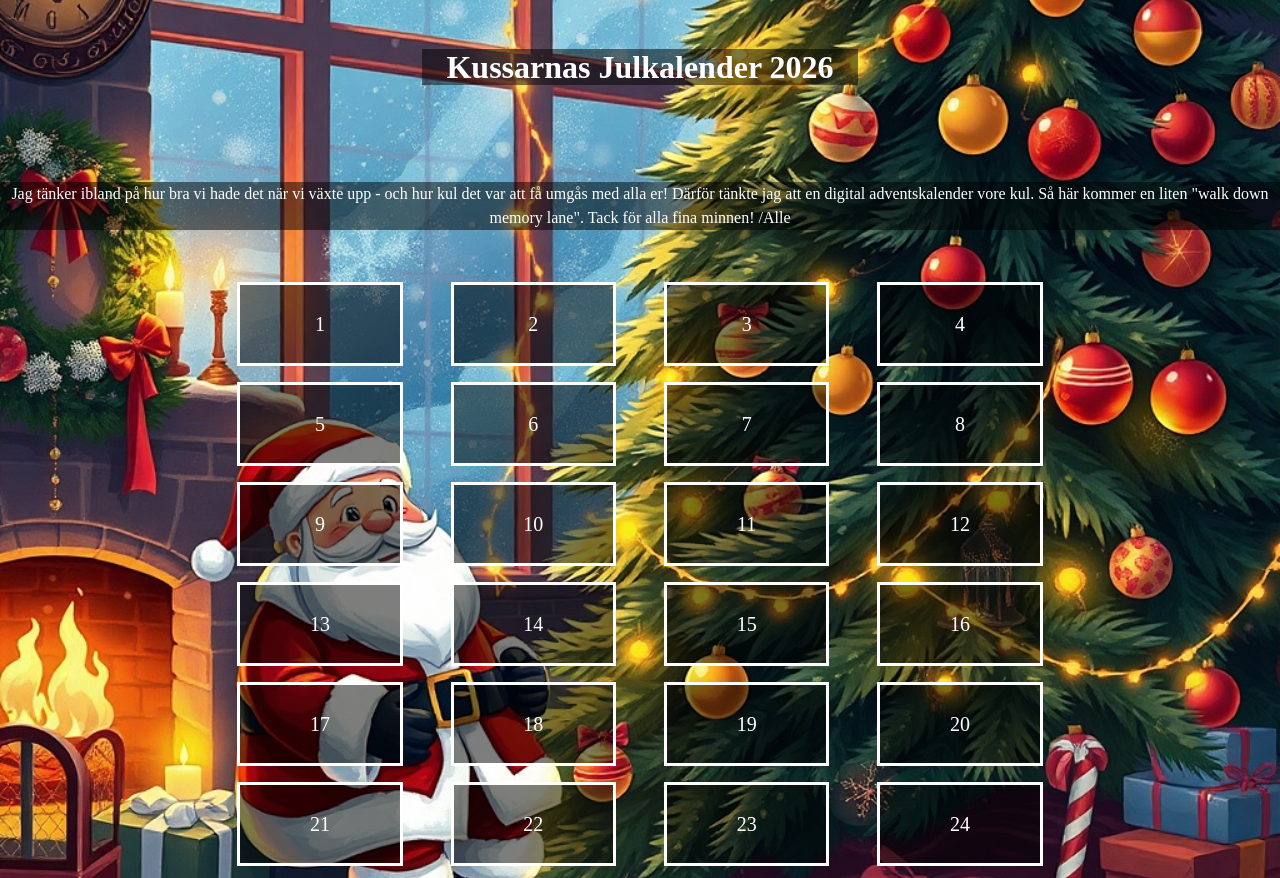
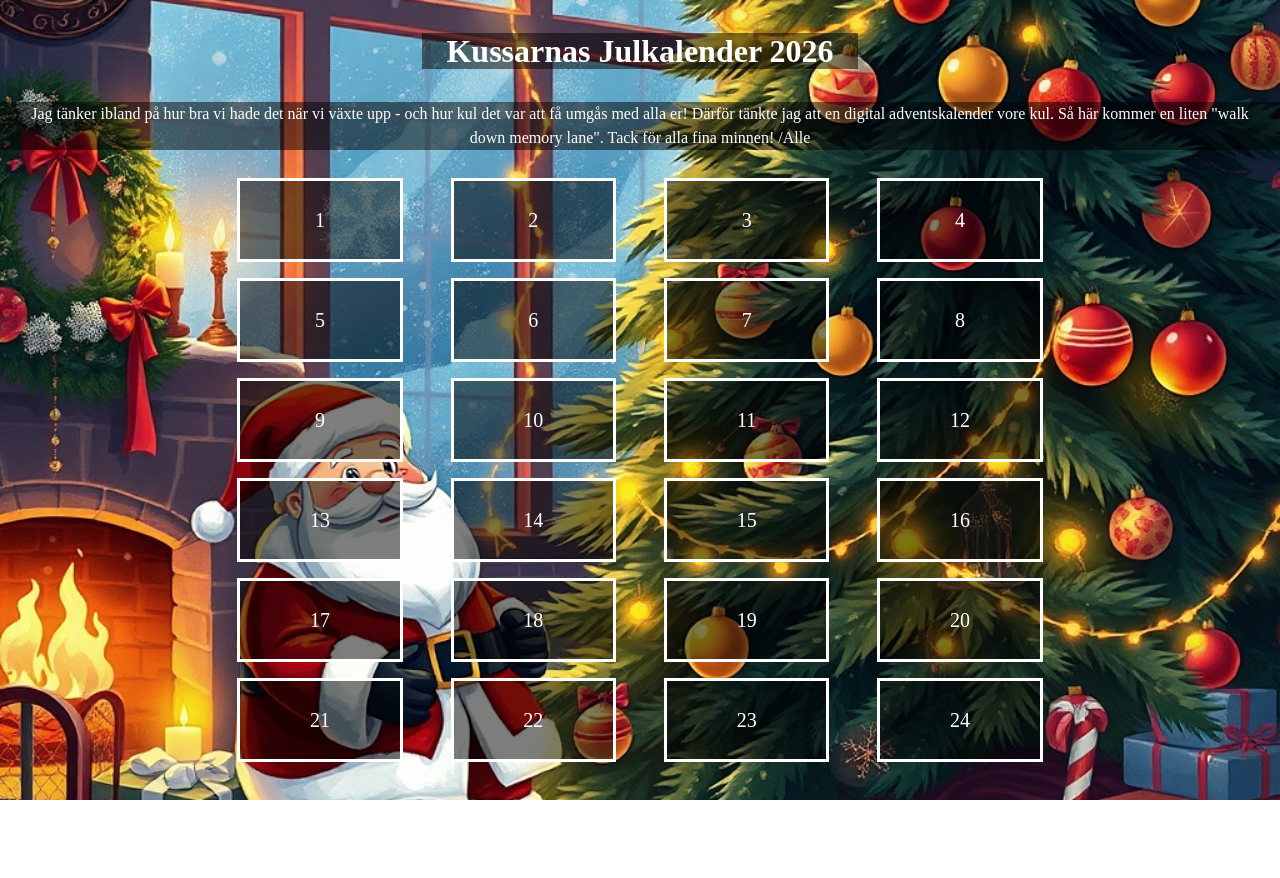
Before and after one commit to alni2600/adventcalendar-master, a plain HTML site: page index.html in a window 1280 px wide. After the commit the page ends 800 px from the top, so only its background shows below. Drawn offline with nearby package versions, Linux system fonts and the light colour scheme; a web font is replaced by a local one.

Commit message:
margin-ändringar rubrik

```diff
--- a/assets/css/style.css
+++ b/assets/css/style.css
@@ -60,7 +60,11 @@
     color: black;
 }
 
-.extra-padding-sides{
+.extra-padding-sides {
     padding-right: 1.5rem;
     padding-left: 1.5rem;
 }
+
+.mt2 {
+    margin-top: 2rem;
+}
--- a/index.html
+++ b/index.html
@@ -14,14 +14,14 @@
 
             <!-- kalender header -->
             <div class="row h-100 no-gutters">
-                <div class="col-12 mb-4">
-                    <h2 class="text-white text-center mt-5 mb-4 font-festive big"><strong class="toned-background extra-padding-sides">Kussarnas Julkalender 2026</strong></h2>
+                <div class="col-12 mb-4 mt2">
+                    <h2 class="text-white text-center font-festive big"><strong class="toned-background extra-padding-sides">Kussarnas Julkalender 2026</strong></h2>
                 </div>
             </div>
 
              <div class="row h-100 no-gutters">
-                <div class="col-12 mb-4">
-                    <p class="text-white text-center mt-5 mb-4 font-festive toned-background">Jag tänker ibland på hur bra vi hade det när vi växte upp - och hur kul det var att få umgås med alla er! Därför tänkte jag att en digital adventskalender vore kul. Så här kommer en liten "walk down memory lane". Tack för alla fina minnen! /Alle</p>
+                <div>
+                    <p class="text-white text-center mb-4 font-festive toned-background extra-padding-sides">Jag tänker ibland på hur bra vi hade det när vi växte upp - och hur kul det var att få umgås med alla er! Därför tänkte jag att en digital adventskalender vore kul. Så här kommer en liten "walk down memory lane". Tack för alla fina minnen! /Alle</p>
                 </div>
             </div>
 
```
